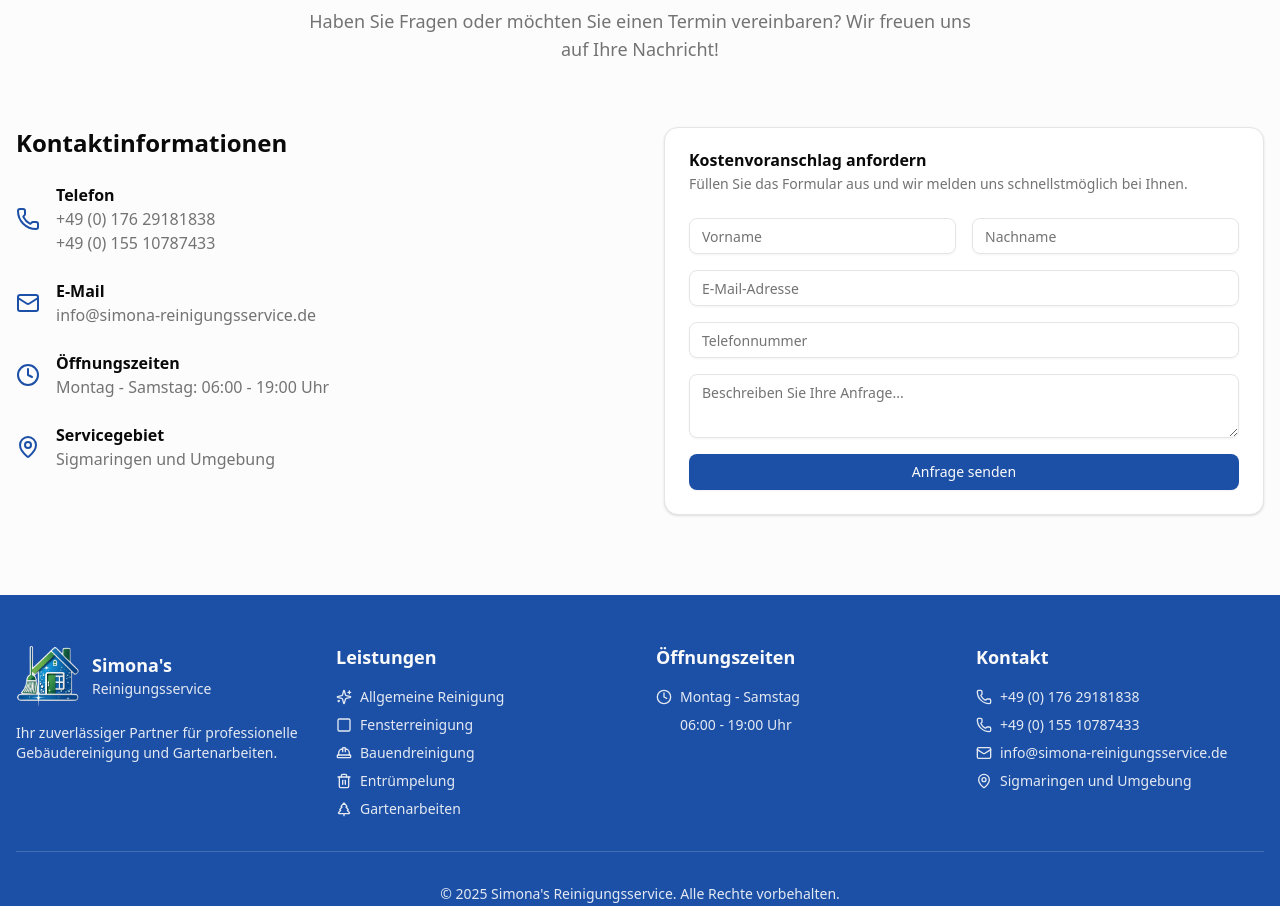
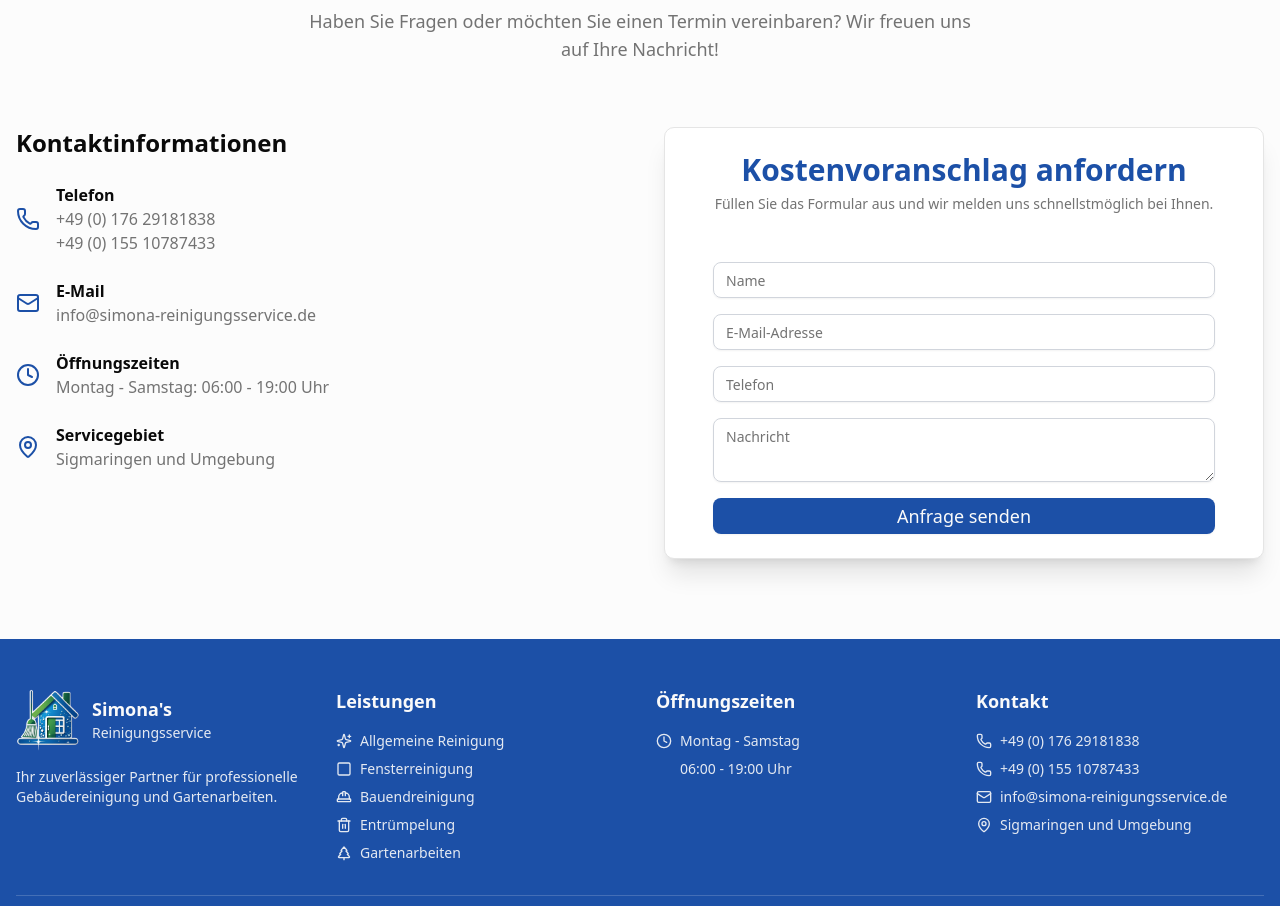
Before and after one commit to ashukuro/simonas-service, a React (Vite) app: page / in a window 1280 px wide. Shown: the part 2500-3406 px from the top of the page. Built offline with nearby package versions, Linux system fonts and the light colour scheme.

Commit message:
`feat: added emailjs integration for contact form submission`

```diff
--- a/package.json
+++ b/package.json
@@ -10,6 +10,7 @@
     "preview": "vite preview"
   },
   "dependencies": {
+    "@emailjs/browser": "^4.4.1",
     "@hookform/resolvers": "^5.0.1",
     "@radix-ui/react-accordion": "^1.2.10",
     "@radix-ui/react-alert-dialog": "^1.1.13",
--- a/src/App.jsx
+++ b/src/App.jsx
@@ -1,4 +1,5 @@
-import React, { useState, useEffect } from 'react';
+import React, { useState, useEffect, useRef } from 'react';
+import emailjs from '@emailjs/browser';
 import { Helmet } from 'react-helmet-async';
 import CookieBanner from './components/CookieBanner';
 import { BrowserRouter as Router, Route, Routes, Link, useLocation, useNavigate } from 'react-router-dom';
@@ -44,7 +45,24 @@ const AnimatedSection = ({ children, id }) => {
 };
 
 // Home Page Content Component
-const Home = () => {
+  const Home = () => {
+  const form = useRef();
+  const [formStatus, setFormStatus] = useState(null); // 'success', 'error', or null
+
+  const sendEmail = (e) => {
+    e.preventDefault();
+
+    emailjs.sendForm('service_rosfkhc', 'template_v5znds6', form.current, '-ggIPIrLQuz_B_h57')
+      .then((result) => {
+          console.log(result.text);
+          setFormStatus('success');
+          form.current.reset(); // Clear form fields
+      }, (error) => {
+          console.log(error.text);
+          setFormStatus('error');
+      });
+  };
+
   const services = [
     { icon: <Sparkles className="w-8 h-8 text-primary" />, title: "Allgemeine Reinigungsarbeiten", description: "Professionelle Reinigung für alle Bereiche Ihres Zuhauses oder Büros" },
     { icon: <Square className="w-8 h-8 text-primary" />, title: "Glas- und Fensterreinigung", description: "Kristallklare Fenster und Glasflächen für perfekte Durchsicht" },
@@ -252,17 +270,21 @@ const Home = () => {
                   <div className="flex items-center gap-4"><MapPin className="w-6 h-6 text-primary" /><div><p className="font-semibold">Servicegebiet</p><p className="text-muted-foreground">Sigmaringen und Umgebung</p></div></div>
                 </div>
               </div>
-              <Card>
-                <CardHeader>
-                  <CardTitle>Kostenvoranschlag anfordern</CardTitle>
-                  <CardDescription>Füllen Sie das Formular aus und wir melden uns schnellstmöglich bei Ihnen.</CardDescription>
+              <Card className="bg-white shadow-xl rounded-lg p-6">
+                <CardHeader className="text-center mb-6">
+                  <CardTitle className="text-3xl font-bold text-primary">Kostenvoranschlag anfordern</CardTitle>
+                  <CardDescription className="text-muted-foreground">Füllen Sie das Formular aus und wir melden uns schnellstmöglich bei Ihnen.</CardDescription>
                 </CardHeader>
-                <CardContent className="space-y-4">
-                  <div className="grid grid-cols-2 gap-4"><Input placeholder="Vorname" /><Input placeholder="Nachname" /></div>
-                  <Input placeholder="E-Mail-Adresse" type="email" />
-                  <Input placeholder="Telefonnummer" type="tel" />
-                  <Textarea placeholder="Beschreiben Sie Ihre Anfrage..." rows={4} />
-                  <Button type="submit" className="w-full bg-primary hover:bg-primary/90">Anfrage senden</Button>
+                <CardContent className="space-y-6">
+                  <form ref={form} onSubmit={sendEmail} className="space-y-4">
+                    <Input placeholder="Name" name="user_name" required className="border-gray-300 focus:border-primary focus:ring-primary" />
+                    <Input placeholder="E-Mail-Adresse" type="email" name="user_email" required className="border-gray-300 focus:border-primary focus:ring-primary" />
+                    <Input placeholder="Telefon" type="tel" name="user_phone" className="border-gray-300 focus:border-primary focus:ring-primary" />
+                    <Textarea placeholder="Nachricht" rows={5} name="message" required className="border-gray-300 focus:border-primary focus:ring-primary" />
+                    <Button type="submit" className="w-full bg-primary hover:bg-primary/90 text-lg py-3">Anfrage senden</Button>
+                  </form>
+                  {formStatus === 'success' && <p className="text-green-500 text-center mt-4">Ihre Nachricht wurde erfolgreich gesendet!</p>}
+                  {formStatus === 'error' && <p className="text-red-500 text-center mt-4">Fehler beim Senden Ihrer Nachricht. Bitte versuchen Sie es später erneut.</p>}
                 </CardContent>
               </Card>
             </div>
```
Also changed, not shown: 1 other file (tests, documents, lock files or other folders).
